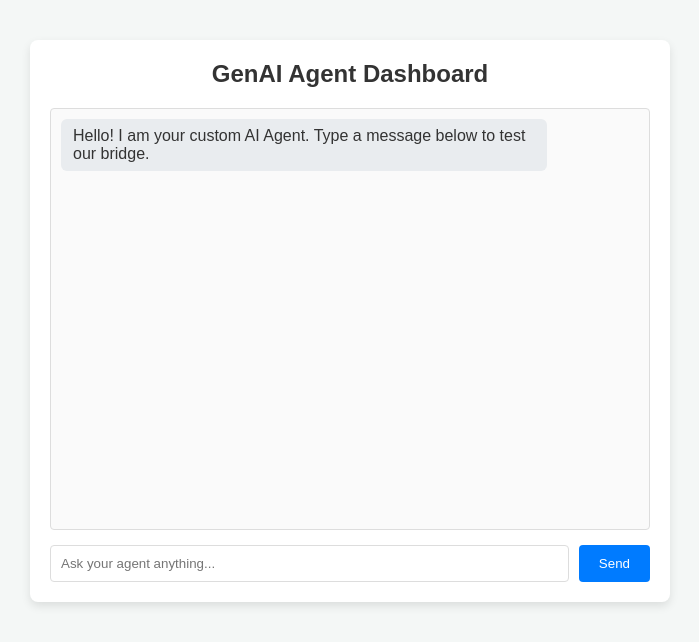
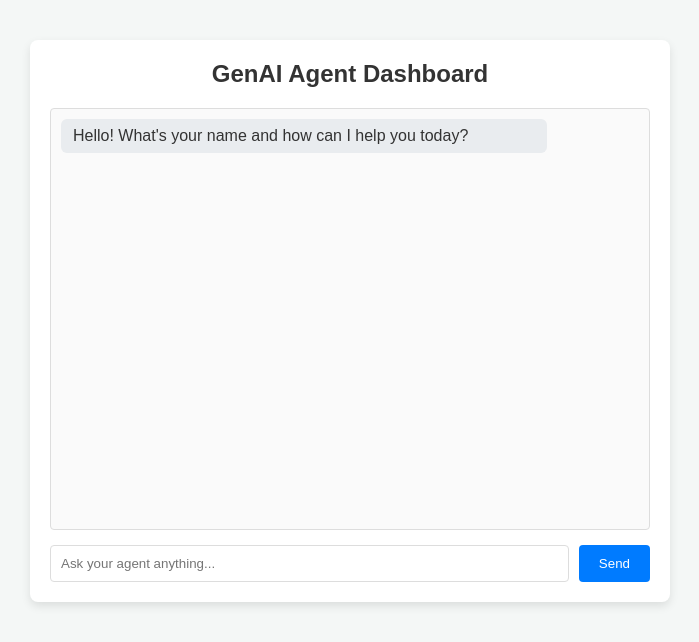
Before and after one commit to desmondeverett/GenAIAgent, a Flask app: page / in a window 1280 px wide. Shown: the top 642 px of the page, without its empty margins (290-989 px from the left). Run offline with Flask 3, Linux system fonts and the light colour scheme.

Commit message:
Enhance greeting message: update agent's introduction for improved user engagement

```diff
--- a/templates/index.html
+++ b/templates/index.html
@@ -23,7 +23,7 @@
 <div class="chat-container">
     <h2>GenAI Agent Dashboard</h2>
     <div class="chat-box" id="chatBox">
-        <div class="message agent-message">Hello! I am your custom AI Agent. Type a message below to test our bridge.</div>
+        <div class="message agent-message">Hello! What's your name and how can I help you today?</div>
     </div>
     <div class="input-group">
         <input type="text" id="userInput" placeholder="Ask your agent anything..." autocomplete="off">
```
